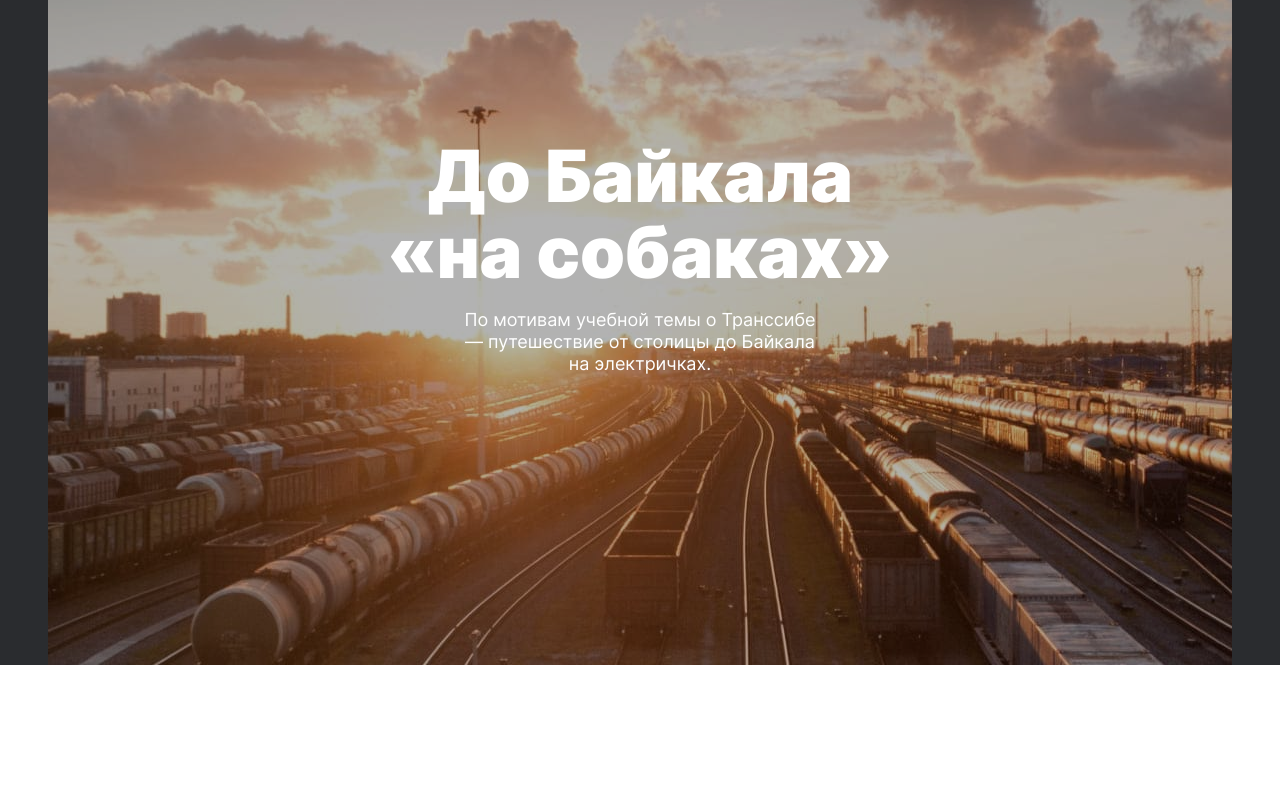
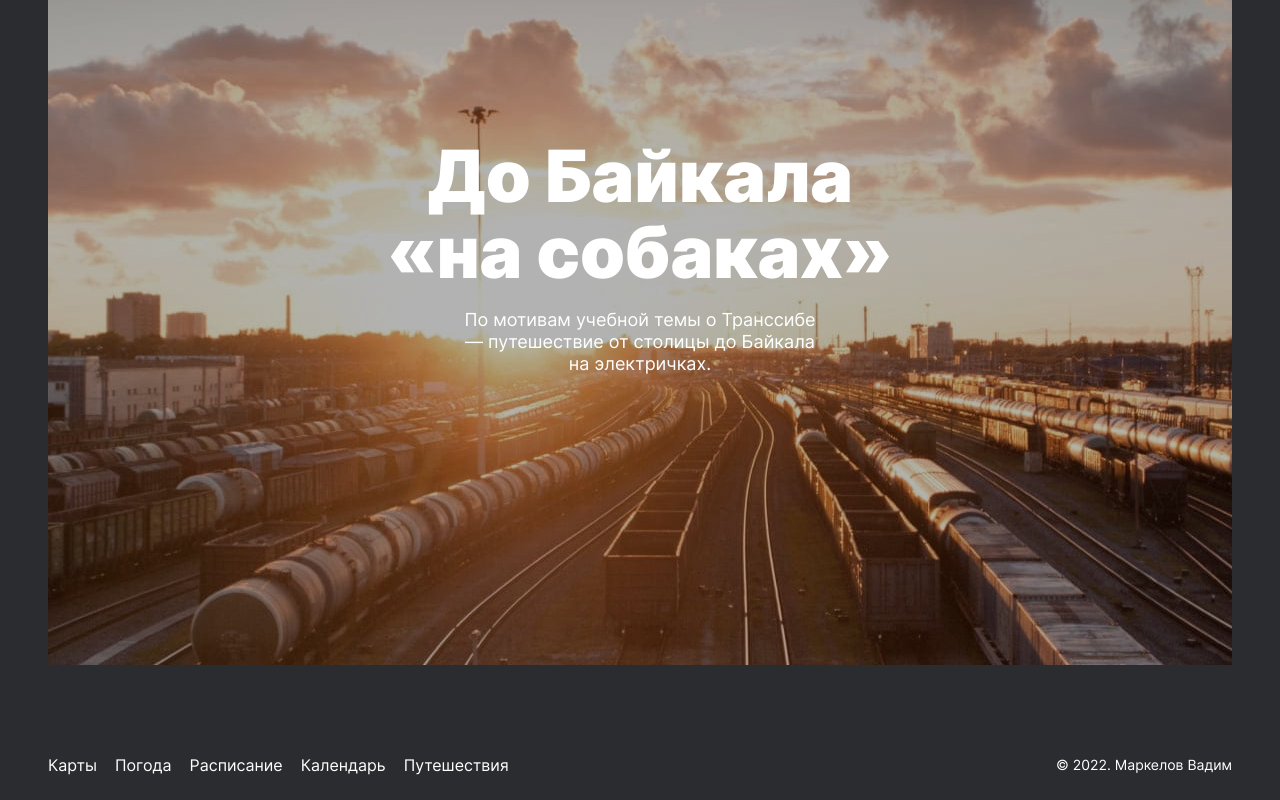
Before and after one commit to Markelov97Vad/russian-travel, a plain HTML site: page index.html in a window 1280 px wide. Shown: the part 6990-7790 px from the top of the page. Before the commit the page ends 7747 px from the top, so only its background shows below. Drawn offline with Linux system fonts and the light colour scheme.

Commit message:
Добавил footer

```diff
--- /dev/null
+++ b/blocks/footer/__copyright/footer__copyright.css
@@ -0,0 +1,12 @@
+.footer__copyright {
+    font-family: 'Inter', "Arial ", sans-serif;
+    font-style: normal;
+    font-weight: 400;
+    font-size: 14px;
+    line-height: 114%;
+    margin: 0;
+    /* identical to box height, or 114% */
+
+
+    color: #FFFFFF;
+}
--- /dev/null
+++ b/blocks/footer/__link/footer__link.css
@@ -0,0 +1,12 @@
+.footer__link {
+    font-family: 'Inter', "Arial ", sans-serif;
+    font-style: normal;
+    font-weight: 400;
+    font-size: 16px;
+    line-height: 112%;
+    text-decoration: none;
+    /* identical to box height, or 112% */
+
+
+    color: #FFFFFF;
+}
--- /dev/null
+++ b/blocks/footer/__links/footer__links.css
@@ -0,0 +1,8 @@
+.footer__links {
+    display: flex;
+    margin: 0;
+    padding: 0;
+    list-style: none;
+    text-decoration: none;
+    gap: 18px;
+}
--- a/blocks/footer/footer.css
+++ b/blocks/footer/footer.css
@@ -0,0 +1,5 @@
+.footer {
+    padding: 0 48px 24px;
+    display: flex;
+    justify-content: space-between;
+}
--- a/index.html
+++ b/index.html
@@ -152,13 +152,24 @@
             </section>
 
             <section class="cover">
-              <a class="cover__background" href="#" target="_blank">
+              <a class="cover__background" href="https://stampsy.com/na-elektrichkakh-do-baikala" target="_blank">
                 <h1 class="cover__title">До Байкала &laquo;на собаках&raquo;</h1>
                 <p class="cover__subtitle">По мотивам учебной темы о Транссибе — путешествие от столицы до Байкала на электричках.</p>
               </a>
             </section>
         </main>
-        <footer class="footer"></footer>
+        <footer class="footer">
+          <nav class="footer__list">
+            <ul class="footer__links">
+              <li class="footer__item"><a class="footer__link" href="https://yandex.ru/maps" target="_blank">Карты</a></li>
+              <li class="footer__item"><a class="footer__link" href="https://yandex.ru/pogoda" target="_blank">Погода</a></li>
+              <li class="footer__item"><a class="footer__link" href="https://rasp.yandex.ru" target="_blank">Расписание</a></li>
+              <li class="footer__item"><a class="footer__link" href="https://calendar.yandex.ru" target="_blank">Календарь</a></li>
+              <li class="footer__item"><a class="footer__link" href="https://travel.yandex.ru" target="_blank">Путешествия</a></li>
+            </ul>
+          </nav>
+          <p class="footer__copyright">&copy; 2022. Маркелов Вадим</p>
+        </footer>
     </div>
 </body>
 </html>
--- a/pages/index.css
+++ b/pages/index.css
@@ -42,3 +42,9 @@
 @import url(../blocks/cover/__background/cover__background.css);
 @import url(../blocks/cover/__title/cover__title.css);
 @import url(../blocks/cover/__subtitle/cover__subtitle.css);
+
+@import url(../blocks/footer/footer.css);
+@import url(../blocks/footer/__list/footer__list.css);
+@import url(../blocks/footer/__links/footer__links.css);
+@import url(../blocks/footer/__link/footer__link.css);
+@import url(../blocks/footer/__copyright/footer__copyright.css);
```
Also changed, not shown: blocks/footer/__list/footer__list.css (added).
